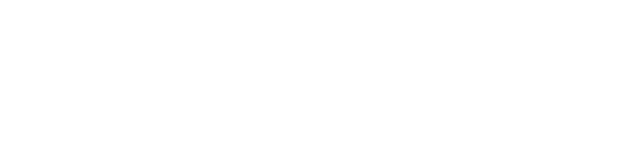
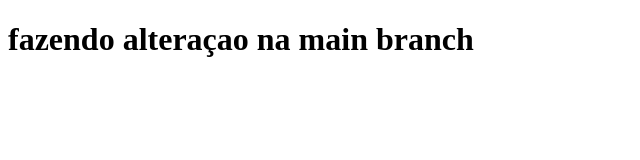
Before and after one commit to JoaoVitor2022dev/curso_git_2, a plain HTML site: page index.html in a window 1280 px wide. Shown: the whole page, without its empty margins (0-640 px from the left). Drawn offline with Linux system fonts and the light colour scheme.

Commit message:
finalizando main branch

```diff
--- a/index.html
+++ b/index.html
@@ -7,6 +7,6 @@
     <title>Document</title>
 </head>
 <body>
-
+   <h1>fazendo alteraçao na main branch</h1>
 </body>
 </html>
```
